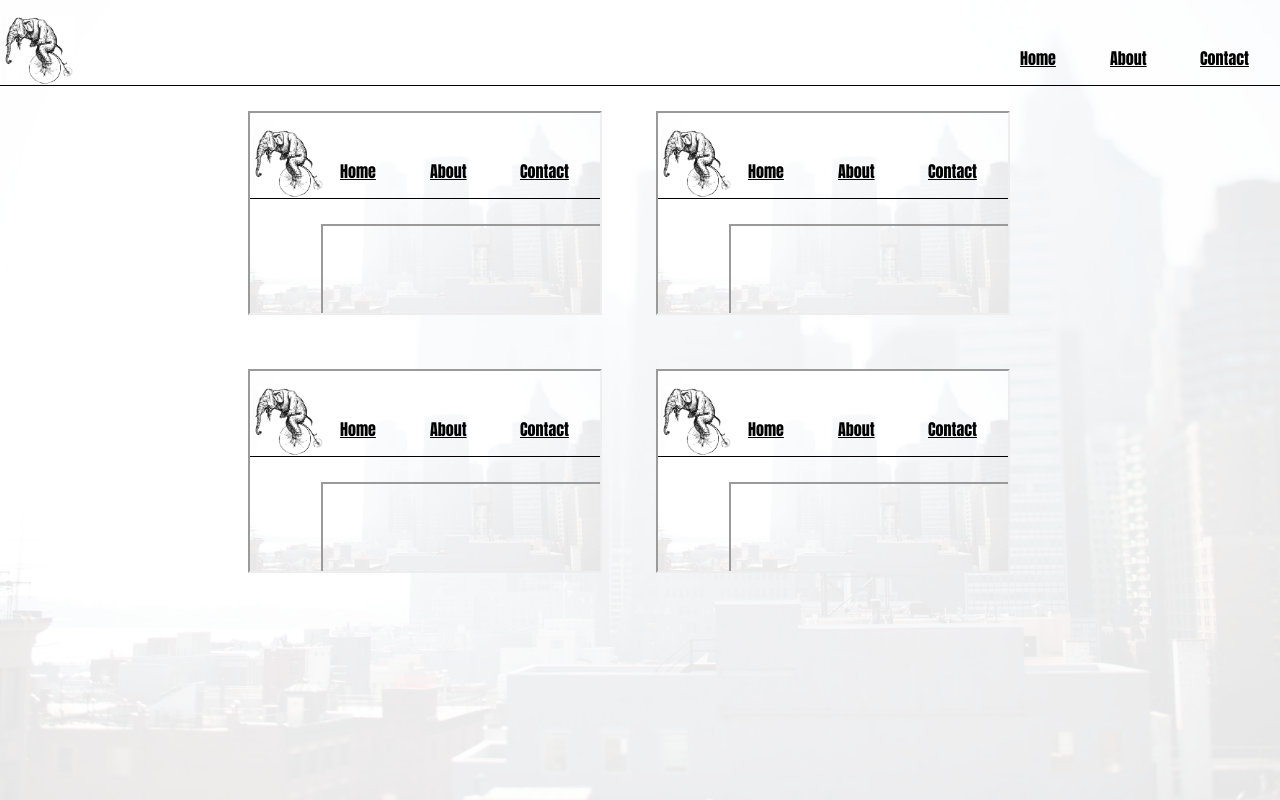
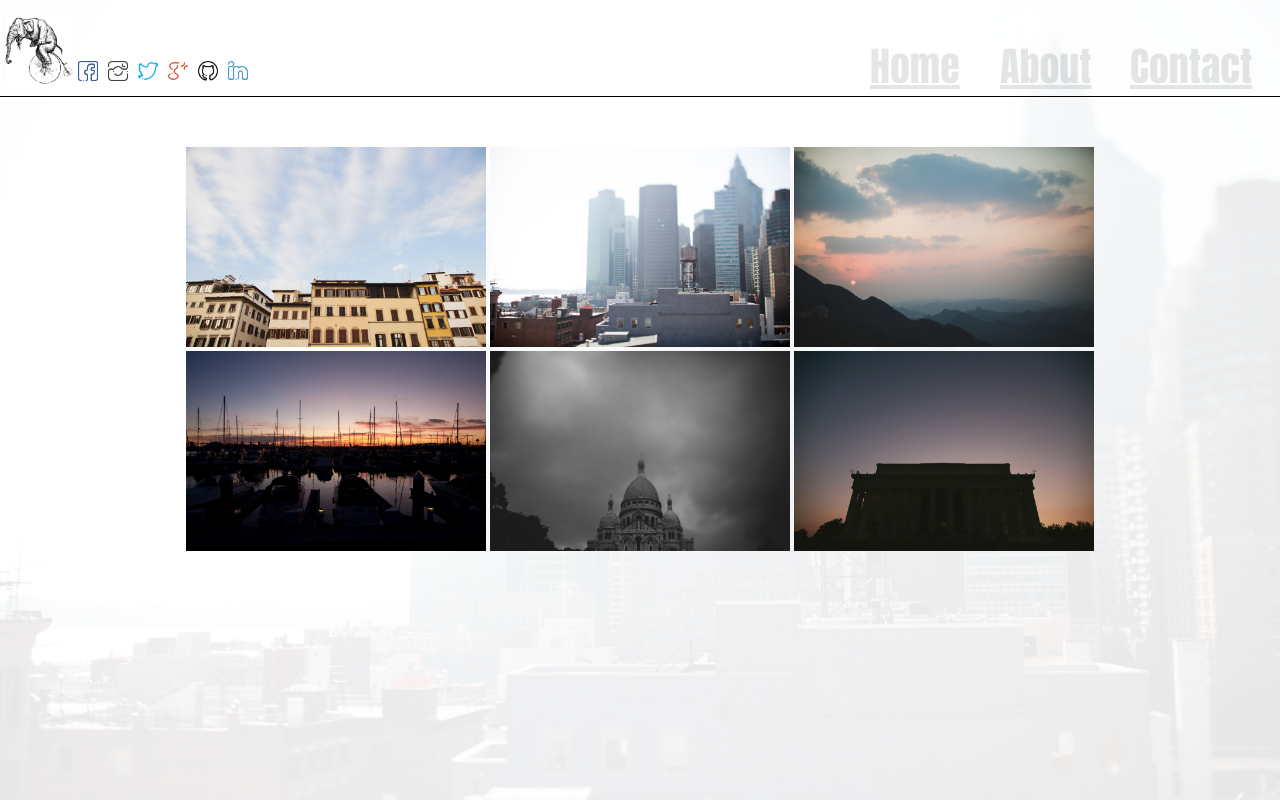
Before and after one commit to Mikeks81/Portfolio_site, a plain HTML site: page home.html in a window 1280 px wide. Drawn offline with Linux system fonts and the light colour scheme.

Commit message:
tweaked layout added social media bar and adjusted navbar

```diff
--- a/Home.css
+++ b/Home.css
@@ -2,6 +2,9 @@ body,html {
 	margin:0;
 	padding:0;
 }
+
+/*=============Background===================*/
+
 
 body {
 	background-image: url("Images/NewYork.jpg");
@@ -18,6 +21,8 @@ body {
 	height:100%;
 }
 
+/*==============header==================*/
+
 header {
 	width: 100%;
 }
@@ -25,57 +30,95 @@ header {
 header img {
 	width: 70px;
 	top: 0;
+	margin-bottom: 10px;
 	margin-left: 3px;
 	float: left;
 }
 
-nav ul {
+/*=============heder(social media)===========*/
+
+#social_media {
+}
+#social_media img {
+	width: 20px;
+	padding: 0;
+	margin: 0;
+}
+
+#social_media ul {
 	list-style: none;
 }
 
+#social_media li {
+	float: left;
+	margin: 45px 5px 0px 5px;
+	padding: 0px;
+}
+
+/*==============header(navi)==================*/
+nav {
+
+}
+
+nav ul {
+	list-style: none;
+	margin-right: 30px
+}
+
 nav li {
-	width: 50px;
-	float: right;
-	padding: 10px 10px;
-	margin: 20px 20px 0 0;
+	width: 110px;
+	float:right;
+	display: inline-block;
+	margin-top: 20px;
+	padding: 0px 10px;
 }
 
 nav a {
 	font-family: "Impact";
-	color: black;
+	font-size: 40px;
+	color: rgba(0,0,0,0.1);
+
 }
 
 nav a:hover {
-	color: red;
+	color: rgba(230, 113, 0,0.9)
 }
 
+/*=================content==================*/
 
 #content {
 	width: 100%;
 	height: 75%;
 	border-top: 1px solid black;
-	margin: 0 auto;
+	margin: auto;
 	clear: both;
 }
 
-#content iframe {
-	width: 350px;
-	height: 200px;
-	margin: 25px;
+#frames {
+	width: 908px;
+	margin: auto;
+	margin-top: 50px;
 	/*border: 1px solid blue;*/
+
 }
 
-#frames {
-	width: 1000px;
-	padding-left: 13%;
-	margin: auto;
-	/*margin: 20px 0 0 120px;*/
+#frames img {
+	width: 300px;
+	height: 200px;
+	margin: 0 auto;
+	/*margin: 25px;*/
+
 }
+
+
 
 /*.class1 {
 	padding-right: 20px
 }*/
 
+/*=================footer==================*/
+
+
 footer {
 	width: 100%;
 	clear: both;
--- a/home.html
+++ b/home.html
@@ -8,7 +8,18 @@
 	<div id="layer">
 		<header>
 			<a href="index.html"><img src="Images/elephant_on_a_bike.png"></a>
+
 			<!-- Portfolio Header -->
+			<div id="social_media">
+				<ul>
+					<li><a href="#"><img src="sm_icons/Facebook.png"></a></li>
+					<li><a href="#"><img src="sm_icons/Instagram.png"></a></li>
+					<li><a href="#"><img src="sm_icons/Twitter.png"></a></li>
+					<li><a href="#"><img src="sm_icons/GooglePlus.png"></a></li>
+					<li><a href="#"><img src="sm_icons/Github.png"></a></li>
+					<li><a href="#"><img src="sm_icons/Linkedin.png"></a></li>
+				</ul>
+			</div>
 			<nav>
 				<ul>
 					<li><a href="#">Contact</a></li>
@@ -18,16 +29,18 @@
 			</nav>
 		</header>
 		<div id="content">
-			<!-- <p>My Work</p> -->
+
 			<div id="frames">
-				<iframe class="1" src="#"></iframe>
-				<iframe class="2" src="#"></iframe>
-				<iframe class="1" src="#"></iframe>
-				<iframe class="2" src="#"></iframe>
+				<img class="1" src="Images/Firenze.jpg">
+				<img class="2" src="Images/NewYork.jpg">
+				<img class="1" src="Images/taiwan.jpg">
+				<img class="2" src="Images/longbeach.jpg">
+				<img class="1" src="Images/Paris.jpg">
+				<img class="1" src="Images/washington.jpg">
 			</div>
 		</div>
 		<footer>
-			<!-- <p>footer</p> -->
+		<!-- img -->
 		</footer>
 	</div>
 
--- a/style.css
+++ b/style.css
@@ -23,15 +23,16 @@ body {
 	height: 100px;
 	text-align: center;
 	margin: 0% auto;
-	margin-top: 18%;
+	margin-top: 23%;
 	border-radius:5px;
-	border: black 5px solid;
+	/*background-color: rgba(0,0,0,0.1);*/
+	/*border: rgba(230, 113, 0,0.7) 8px solid;*/
 }
 
 h1 {
 	padding-bottom: 5px;
-	color: black;
-	font-size: 46px;
+	color: rgba(0,0,0,0.6);
+	font-size: 70px;
 }
 
 #enter_button {
@@ -39,13 +40,13 @@ h1 {
 	height: 20px;
 	text-align: center;
 	margin: 0 auto;
-	margin-top: 5%;
+	margin-top: 1%;
 	border-radius:5px;
-	border:	black 2px solid;
+	border:	rgba(230, 113, 0,0.7) 2px solid;
 }
 
 a {
-	color: black;
+	color: rgba(0,0,0,0.7);
 }
 footer {
 	/*margin-bottom: 0;*/
```
Also changed, not shown: Images/Firenze.jpg (added), Images/Paris.jpg (added), Images/longbeach.jpg (added), Images/taiwan.jpg (added), Images/washington.jpg (added), sm_icons/Facebook.png (added), sm_icons/Github.png (added), sm_icons/GooglePlus.png (added), sm_icons/Instagram.png (added), sm_icons/LinkedIn.png (added), sm_icons/Twitter.png (added), 2 other files.
